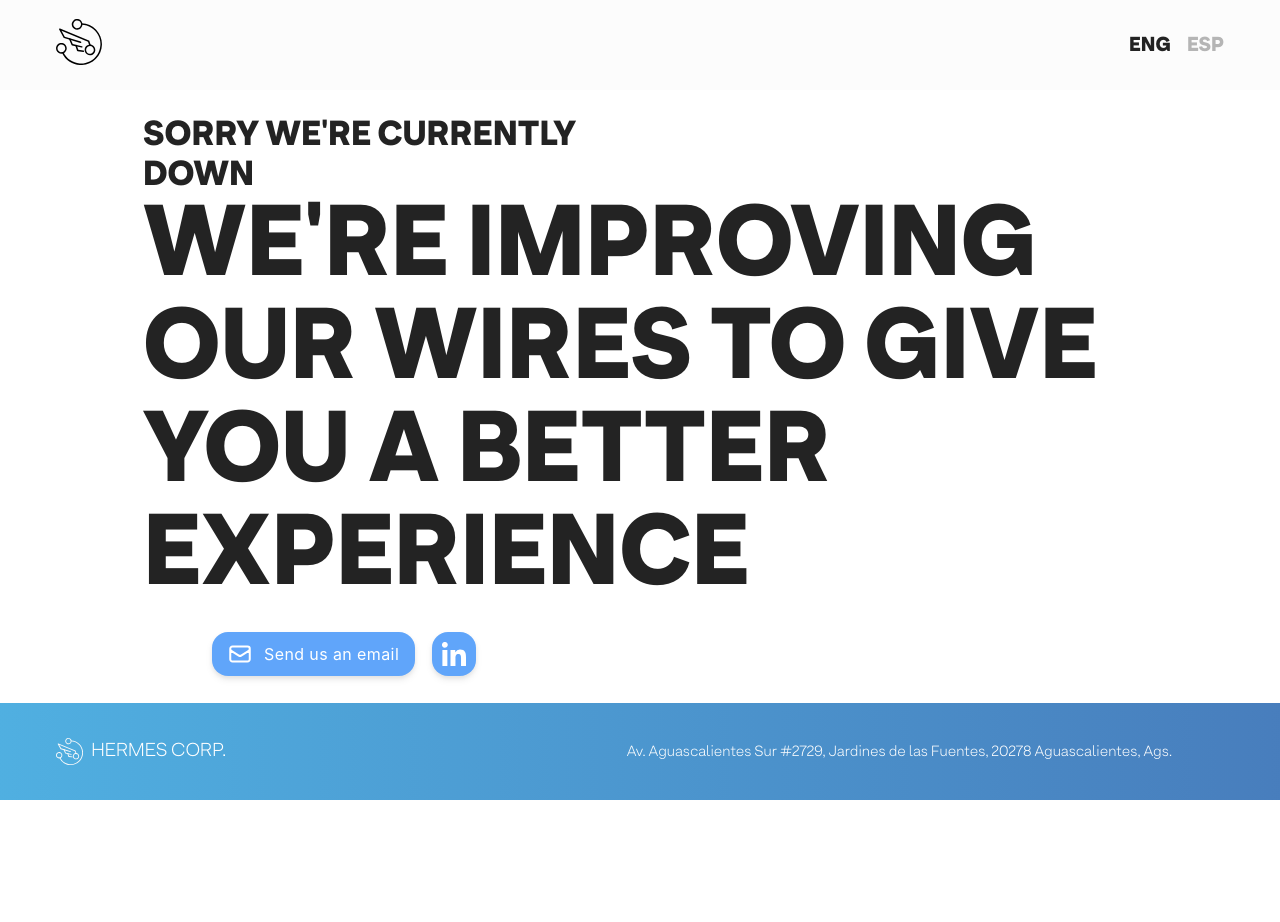
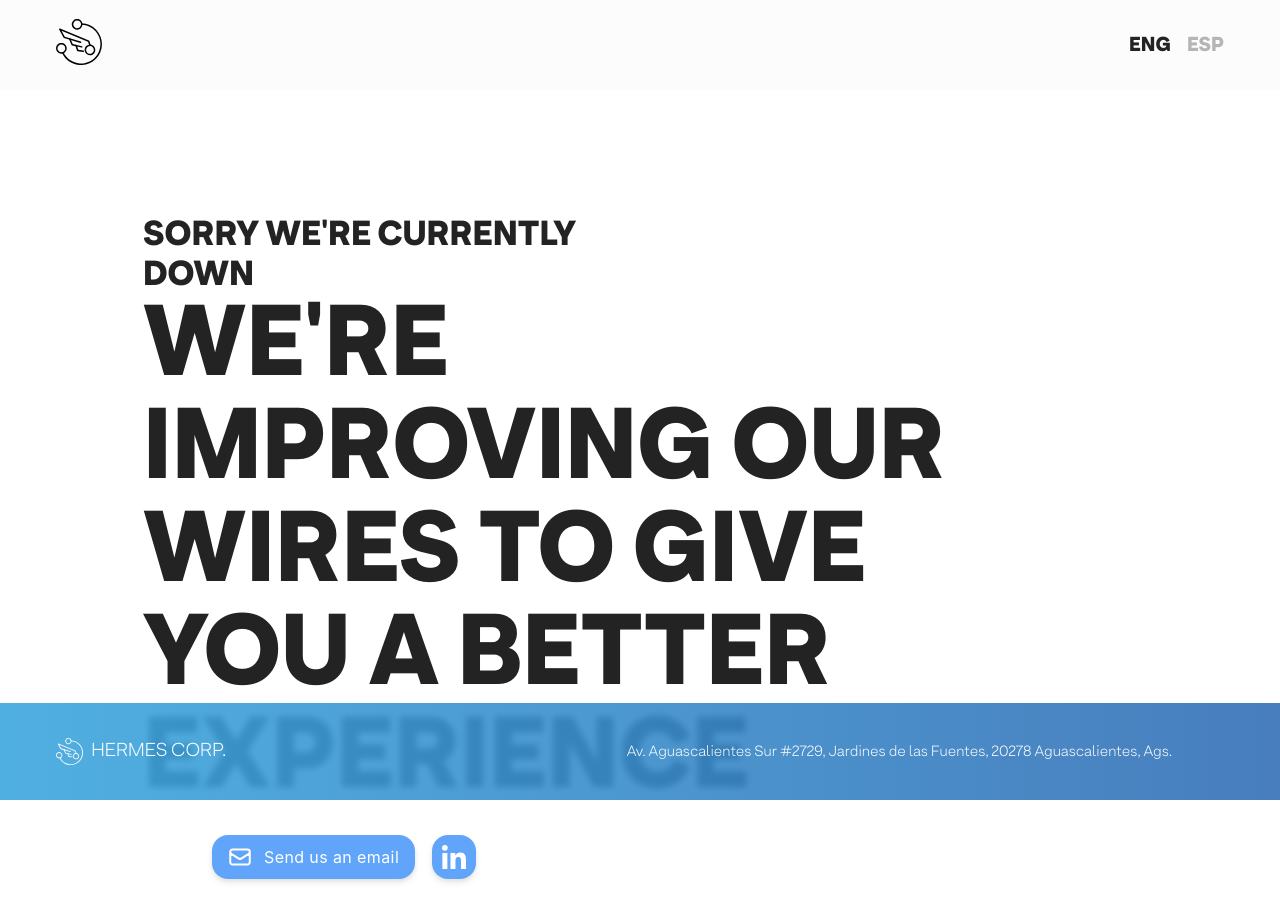
Before and after one commit to UP210878/ReactApp, a React (Create React App) app: page / in a window 1280 px wide. Shown: the top 922 px of the page. Before the commit the page ends 804 px from the top, so only its background shows below. Built offline with nearby package versions, Linux system fonts and the light colour scheme.

Commit message:
Text centered

```diff
--- a/src/components/Home.js
+++ b/src/components/Home.js
@@ -5,17 +5,17 @@ import '../App.css'
 const Home = () => {
   const {language} = useContext(DataContext);
   return (
-    <div className="container color_text_Content">
-      <div className="row">
-        <div className="col-6">
+    <div className="container color_text_Content lg:pt-5">
+      <div className="row lg:mt-5 lg:pt-5">
+        <div className="col-6 lg:mt-5 lg:pt-5">
           <div className="content_Text_Subtitle">
             <p className="home.heading.Sub">{language === "en"?"SORRY WE'RE CURRENTLY DOWN":"LAMENTAMOS ESTAR INACTIVOS"}</p>
           </div>
         </div>
       </div>
       <div className="row">
-        <div className="col-12">
-          <div class="content_Text_Title">
+        <div className="col-12 col-lg-10">
+          <div class={language === "en" ? "content_Text_Title" : "content_Text_Title"}>
             <p className="home.heading.Title">{language === "en"?"WE'RE IMPROVING OUR WIRES TO GIVE YOU A BETTER EXPERIENCE":"ESTAMOS MEJORANDO NUESTRA CONEXIÓN PARA BRINDAR UNA MEJOR EXPERIENCIA "}
             </p>
           </div>
```
